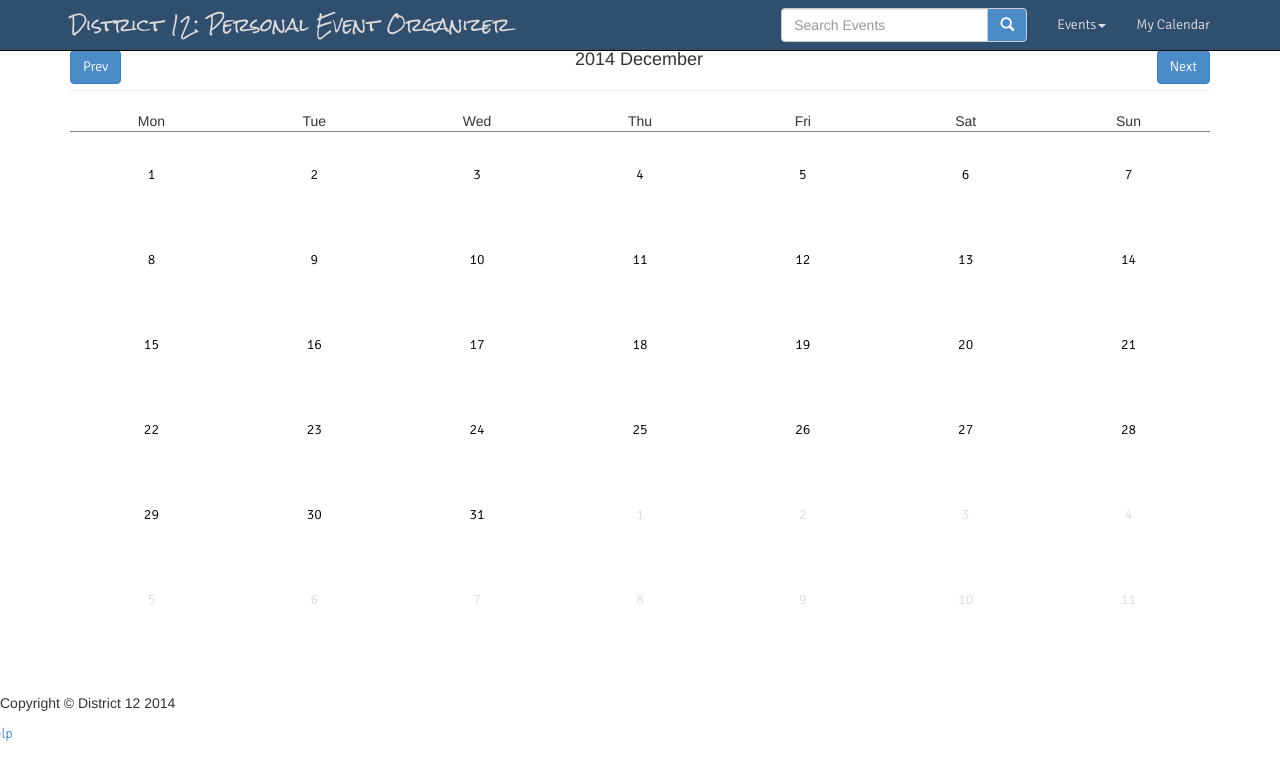
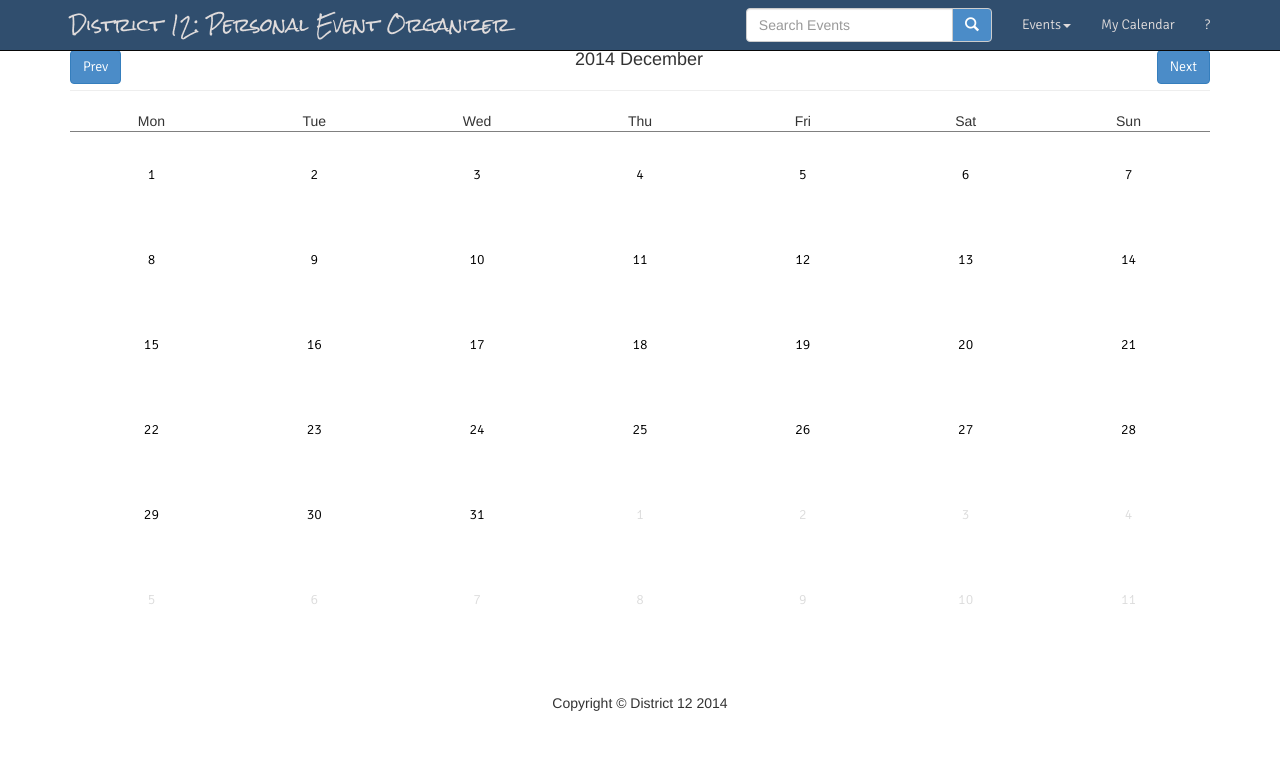
Before and after one commit to jw3046/district12, a plain HTML site: page calendar.html in a window 1280 px wide. Drawn offline with nearby package versions, Linux system fonts and the light colour scheme.

Commit message:
Help button menu bar

```diff
--- a/calendar.html
+++ b/calendar.html
@@ -114,6 +114,7 @@
 						</ul></li>
 					<!--class "dropdown"-->
 					<li><a href="calendar.html">My Calendar</a></li>
+					<li><a href="District 12 User Manual.pdf" target="_blank">?</a></li>
 				</ul>
 			</div>
 			<!-- /.navbar-collapse -->
@@ -171,9 +172,8 @@
 	<footer>
 		<div class="row">
 			<div class="col-lg-12">
-				<p>Copyright &copy; District 12 2014</p>
+				<p style="text-align:center;">Copyright &copy; District 12 2014</p>
 			</div>
-			<a href="District 12 User Manual.pdf" target="_blank">Help</a>
 		</div>
 	</footer>
 </body>
```
Also changed, not shown: event_details.html (+1 -1 lines), events.html (+1 -1 lines), index.html (+1 -1 lines).
